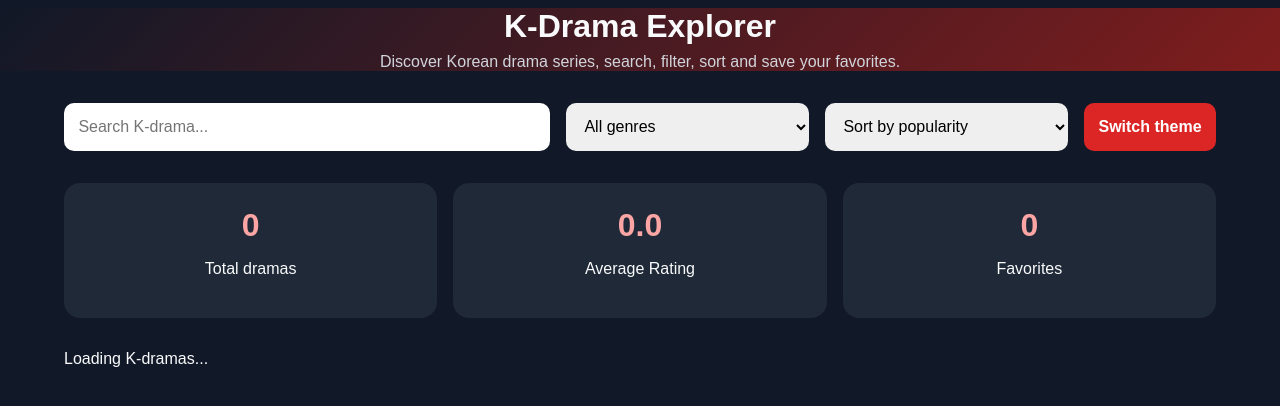
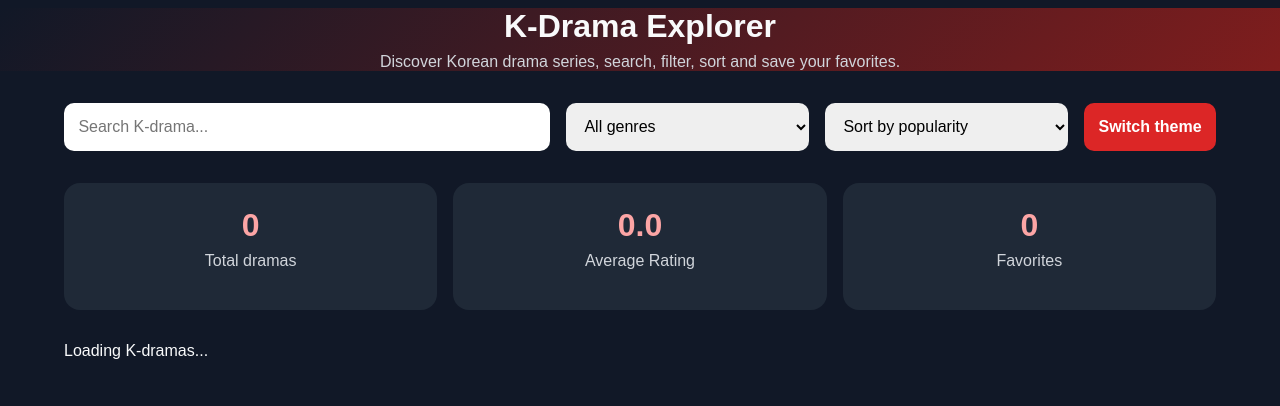
Before and after one commit to Iman-nami/k-drama-explorer, a website built with Vite: page index.html in a window 1280 px wide. Built offline with nearby package versions, Linux system fonts and the light colour scheme.

Commit message:
Improve stats label styling

```diff
--- a/src/style.css
+++ b/src/style.css
@@ -74,3 +74,8 @@
   font-size: 2rem;
   color: #fca5a5;
 }
+
+.stats p {
+  margin-top: 0.5rem;
+  color: #d1d5db;
+}
```
